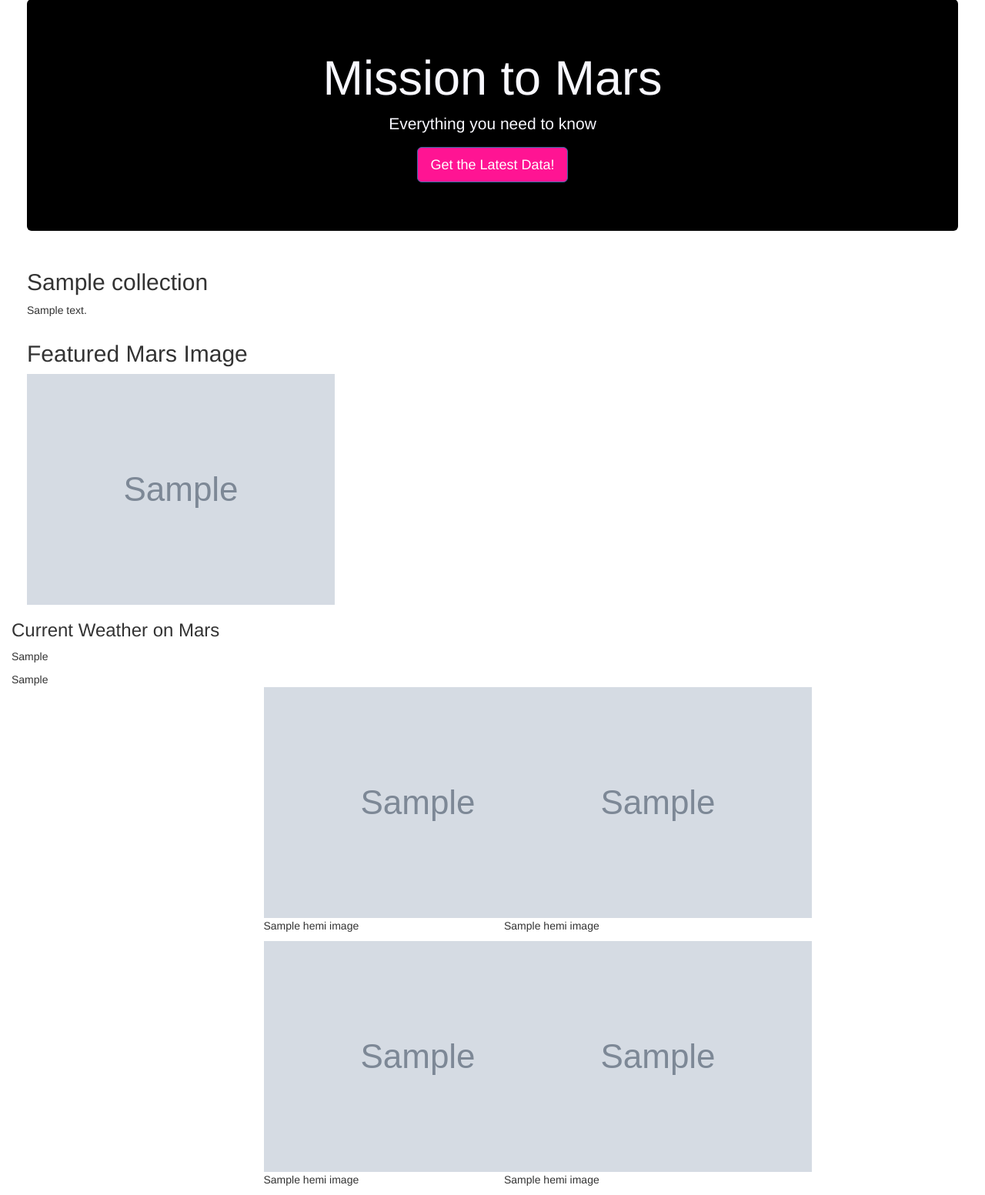
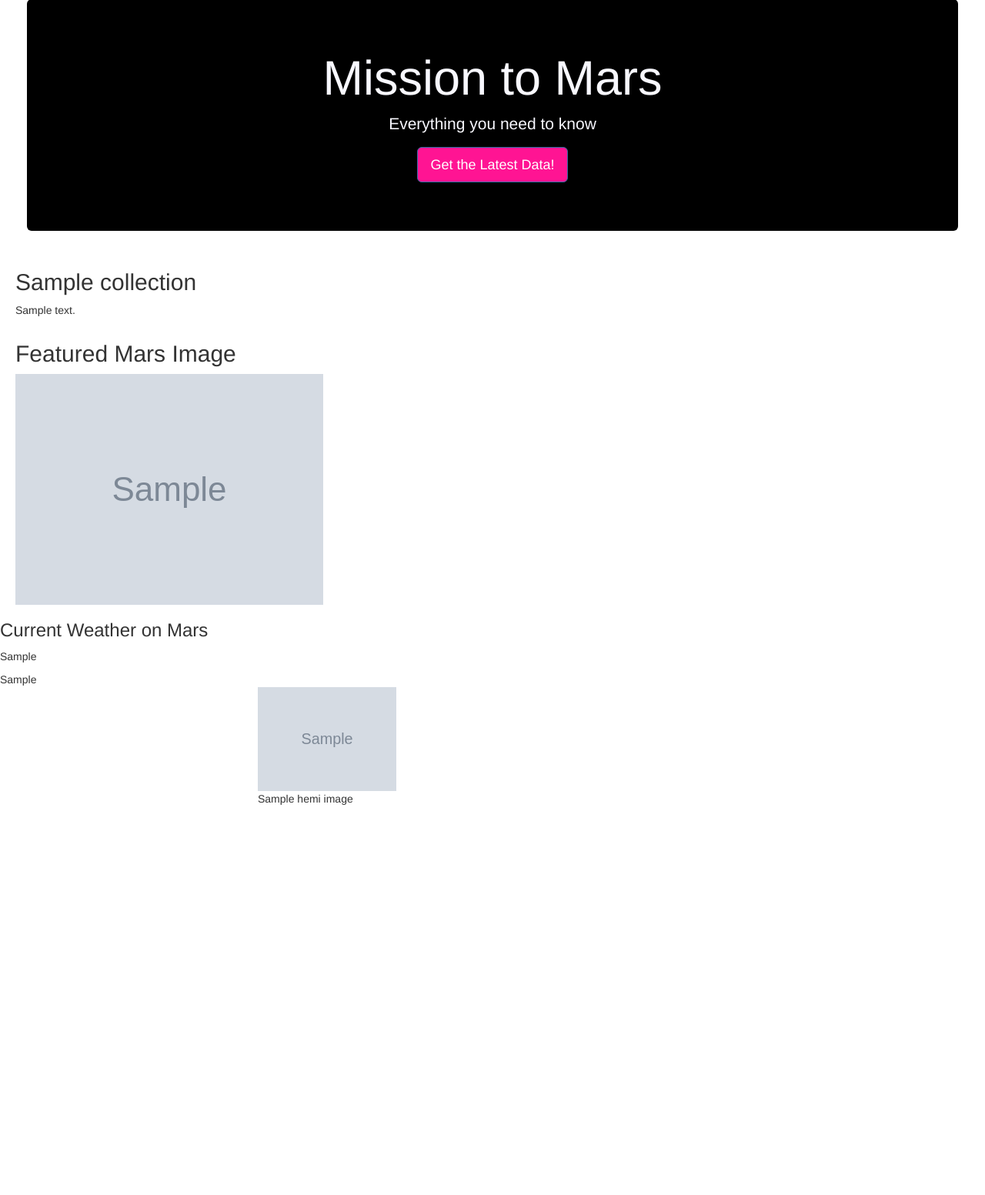
Before and after one commit to jobrien1726/Mission-to-Mars, a Flask app: page / in a window 1280 px wide. Shown: the part 21-1574 px from the top of the page at 77% size. After the commit the page ends 1067 px from the top, so only its background shows below. Run offline with Flask 2, Linux system fonts and the light colour scheme; grey boxes marked "Sample" are stand-in pictures; a database or web service that is not in the repository returns one stand-in record (values such as "Sample title"); some libraries are stand-ins or nearby versions.

Commit message:
edited code to scrape_mars.py to account for errors, and added for loop in index.html

```diff
--- a/Missions_to_Mars/assets/style.css
+++ b/Missions_to_Mars/assets/style.css
@@ -26,3 +26,8 @@
         margin-right: auto;
         width: 50%;
 }
+
+#responsive {
+    max-width: 100%;
+    height: auto;
+  }
--- a/Missions_to_Mars/scrape_mars.py
+++ b/Missions_to_Mars/scrape_mars.py
@@ -22,7 +22,11 @@ def scrape():
     # Collect the latest News Title and Paragraph Text
     news_title = soup.find("div", class_= "content_title").a.text
 
-    news_p = soup.find("div", class_= "article_teaser_body").text
+    try:
+        news_p = soup.find("div", class_= "article_teaser_body").text
+
+    except:
+        news_p = f"This information is not currently available."
 
     # Visit page w Featured Space Image
     space_img_url = "https://www.jpl.nasa.gov/spaceimages/?search=&category=Mars"
--- a/Missions_to_Mars/templates/index.html
+++ b/Missions_to_Mars/templates/index.html
@@ -8,16 +8,19 @@
   <title>MARS</title>
   <link rel="stylesheet" href="https://maxcdn.bootstrapcdn.com/bootstrap/3.3.7/css/bootstrap.min.css">
 
-  <link rel="stylesheet" href="assets/style.css">
+  <link rel="stylesheet" href="../assets/style.css">
 </head>
 
 <body>
+
     <div class="container-fluid">
         <div class="jumbotron text-center" id=jumbotron>
           <h1>Mission to Mars</h1>
           <p>Everything you need to know</p>
           <p><a class="btn btn-primary btn-lg" href="/scrape" role="button" id="button">Get the Latest Data!</a></p>
         </div>
+    </div>
+
         <div class="row">
             <div class="col-md-12">
                 <div class="card">
@@ -28,6 +31,7 @@
                 </div>
             </div>
         </div>
+
         <div class="row">
             <div class="col-md-7" id="featured_image">
                 <h2>Featured Mars Image</h2>
@@ -43,37 +47,22 @@
                 <section>{{ mars.mars_facts_table }}</section>
             </div>
         </div>
+
         <div class="row" id="hemi_images">
+
+            {% for hemi_image in mars.hemi_images %}
+
             <div class="col-md-6">
                 <div class="card" style="width: 18rem;">
-                    <img src="{{ mars.hemi_images[0].img_url }}" class="card-img-top" alt="Cerberus" id="responsive">
+                    <img src="{{ hemi_image.img_url }}" class="card-img-top" alt="Cerberus" id="responsive">
                     <div class="card-body">
-                      <p class="card-text">{{ mars.hemi_images[0].title }}</p>
-                    </div>
-                </div>
-                <div class="card" style="width: 18rem;">
-                    <img src="{{ mars.hemi_images[1].img_url }}" class="card-img-top" alt="Schiaparelli" id="responsive">
-                    <div class="card-body">
-                      <p class="card-text">{{ mars.hemi_images[1].title }}</p>
+                      <p class="card-text">{{ hemi_image.title }}</p>
                     </div>
                 </div>
             </div>
-            <div class="col-md-6">
-                <div class="card" style="width: 18rem;">
-                    <img src="{{ mars.hemi_images[2].img_url }}" class="card-img-top" alt="Syrtis Major" id="responsive">
-                    <div class="card-body">
-                      <p class="card-text">{{ mars.hemi_images[2].title }}</p>
-                    </div>
-                </div>
-                <div class="card" style="width: 18rem;">
-                    <img src="{{ mars.hemi_images[3].img_url }}" class="card-img-top" alt="Valles Marineris" id="responsive">
-                    <div class="card-body">
-                      <p class="card-text">{{ mars.hemi_images[3].title }}</p>
-                    </div>
-                </div>
-            </div>
+
+            {% endfor %}
         </div>
-    </div>
 </body>
 
 </html>
```
